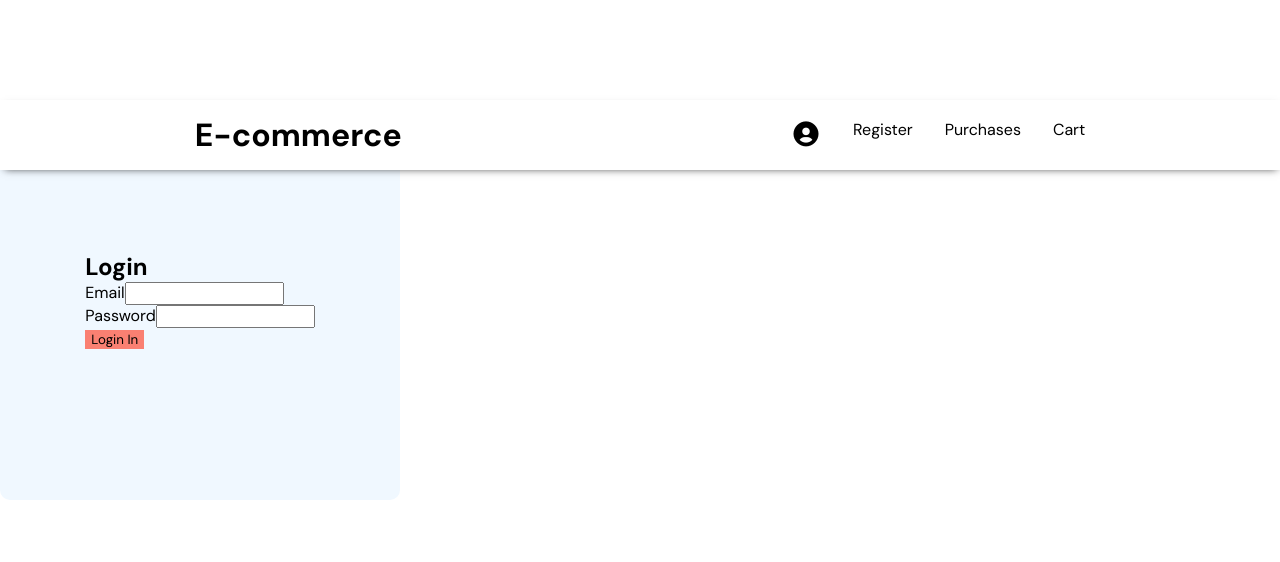
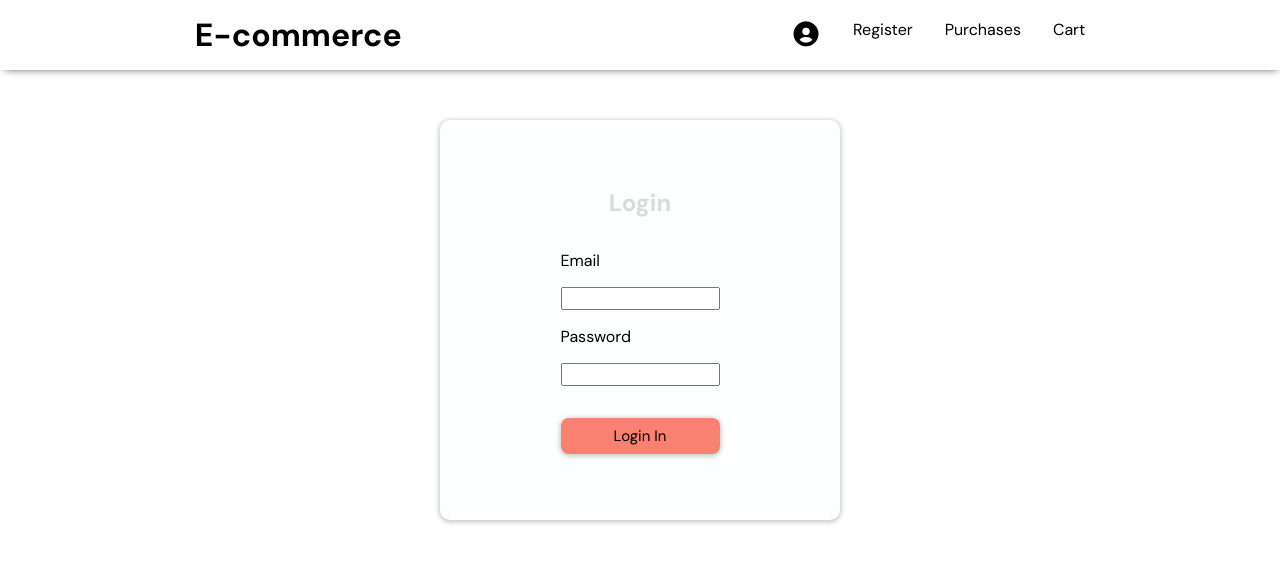
Before and after one commit to cristobalquilimaco/ecomercereact, a React (Vite) app: page /#/login in a window 1280 px wide. Shown: the top 562 px of the page. Built offline with nearby package versions, Linux system fonts and the light colour scheme; no server answers.

Commit message:
se agregan estilos a pagina de registro

```diff
--- a/src/pages/Login.jsx
+++ b/src/pages/Login.jsx
@@ -22,21 +22,23 @@ loginUser(data)
 
 
   return (
-<article className='articleLogin'>
-<form onSubmit={handleLogin}>
-      <h2>Login</h2>
-      <div>
+    <div className='loginpage'>
+      <article className='articleLogin'>
+<form onSubmit={handleLogin} className='formlogin'>
+      <h2 className='titlelogin'>Login</h2>
+      <div className='formspaces' >
       <label htmlFor="email">Email</label>
       <input type="email" id='email' />
-      </div>
-
-      <div>
       <label htmlFor="password">Password</label>
       <input type="password" id='password' />
       </div>
-      <button>Login In</button>
+
+
+      <button className='bottonlogin'>Login In</button>
     </form>
 </article>
+    </div>
+
   )
 }
 
--- a/src/pages/Register.jsx
+++ b/src/pages/Register.jsx
@@ -2,6 +2,7 @@ import React from 'react'
 import { useForm } from 'react-hook-form'
 import useAuthentication from '../hooks/UseAuthentication'
 import defaultRegisterValues from '../utils/defaultRegisterValues'
+import '../pages/styles/register.css'
 
 const Register = () => {
 
@@ -15,31 +16,39 @@ const { createNewUser } = useAuthentication()
   }
 
   return (
+    <article className='principalregister'>
+          <div className='register'>
     <form onSubmit={handleSubmit(submit)}>
-<h2>Create new User</h2>
+<h2 className='titlelogin'>Create new User</h2>
+<div className='registerclass'>
 
-        <div>
             <label htmlFor="firstName">First name</label>
         <input {...register('firstName')} type="text" id='firstName' />
-        </div>
-        <div>
+
+
             <label htmlFor="LastName">last name</label>
         <input {...register('lastName')} type="text" id='lastName' />
-        </div>
-        <div>
+
+
             <label htmlFor="email">Email</label>
         <input {...register('email')} type="email" id='email' />
-        </div>
-        <div>
+
+
             <label htmlFor="password">Password</label>
         <input {...register('password')} type="password" id='password' />
-        </div>
-        <div>
+
+
             <label htmlFor="phone">Phone</label>
         <input {...register('phone')} type="tel" id='phone' />
-        </div>
-        <button>Register</button>
+
+        <button className='bottonlogin'>Register</button>
+</div>
+
     </form>
+
+    </div>
+    </article>
+
   )
 }
 
--- a/src/pages/styles/login.css
+++ b/src/pages/styles/login.css
@@ -1,12 +1,73 @@
+.loginpage{
+display: flex;
+flex-direction: row;
+justify-content: center;
+align-items: center;
+}
+
 .articleLogin{
+
     display: flex;
     flex-direction: row;
     align-items: center;
     justify-content: center;
-    margin-top: 100px;
-    background-color: aliceblue;
+    background-color: rgba(227, 236, 245, 0.089);
     width: 400px;
     height: 400px;
     border-radius: 10px;
+    margin-top: 120px;
+
+    -webkit-box-shadow: 0px 1px 5px 1px rgba(0,0,0,0.23);
+    -moz-box-shadow: 0px 1px 5px 1px rgba(0,0,0,0.23);
+    box-shadow: 0px 1px 5px 1px rgba(0,0,0,0.23);
 
 }
+
+.formlogin{
+
+    display: flex;
+    flex-direction: column;
+    gap: 2rem;
+    justify-content: center;
+}
+
+
+
+.titlelogin {
+    text-align: center;
+    animation: blink 4s infinite;
+  }
+
+  @keyframes blink {
+    20% {
+      opacity: 1;
+    }
+    50% {
+      opacity: 0;
+    }
+    100% {
+      opacity: 1;
+    }
+  }
+
+  .formspaces{
+display: flex;
+flex-direction: column;
+justify-content: space-between;
+gap: 1rem;
+
+  }
+
+  .bottonlogin{
+    padding: 0.5rem;
+    border-radius: 0.5rem;
+    font-size: 15px;
+    -webkit-box-shadow: 0px 1px 5px 1px rgba(0,0,0,0.23);
+    -moz-box-shadow: 0px 1px 5px 1px rgba(0,0,0,0.23);
+    box-shadow: 0px 1px 5px 1px rgba(0,0,0,0.23);
+  }
+
+  .bottonlogin:hover{
+    background-color: rgb(214, 111, 111);
+    color: white;
+  }
--- /dev/null
+++ b/src/pages/styles/register.css
@@ -0,0 +1,28 @@
+.principalregister{
+    display: flex;
+    flex-direction: row;
+    justify-content: center;
+    align-items: center;
+}
+
+.register{
+    display: flex;
+    flex-direction: row;
+    align-items: center;
+    justify-content: center;
+    background-color: rgba(227, 236, 245, 0.089);
+    width: 400px;
+    height: 400px;
+    border-radius: 10px;
+    margin-top: 120px;
+    -webkit-box-shadow: 0px 1px 5px 1px rgba(0,0,0,0.23);
+    -moz-box-shadow: 0px 1px 5px 1px rgba(0,0,0,0.23);
+    box-shadow: 0px 1px 5px 1px rgba(0,0,0,0.23);
+}
+
+.registerclass{
+    display: flex;
+    flex-direction: column;
+    gap: 0.5rem;
+    justify-content: space-around;
+}
```
